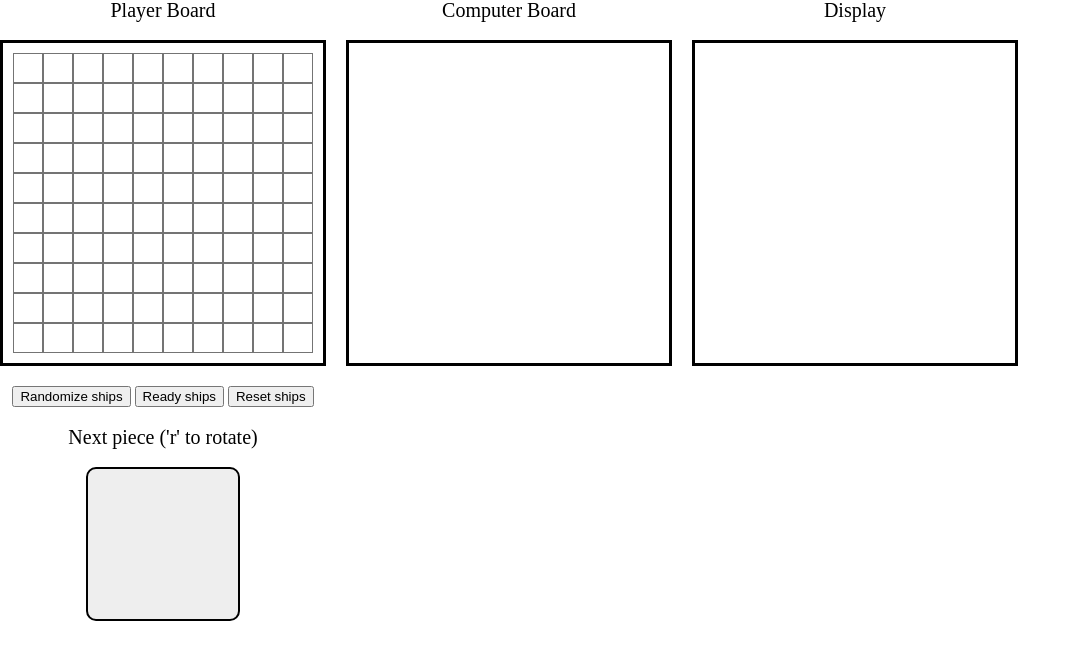
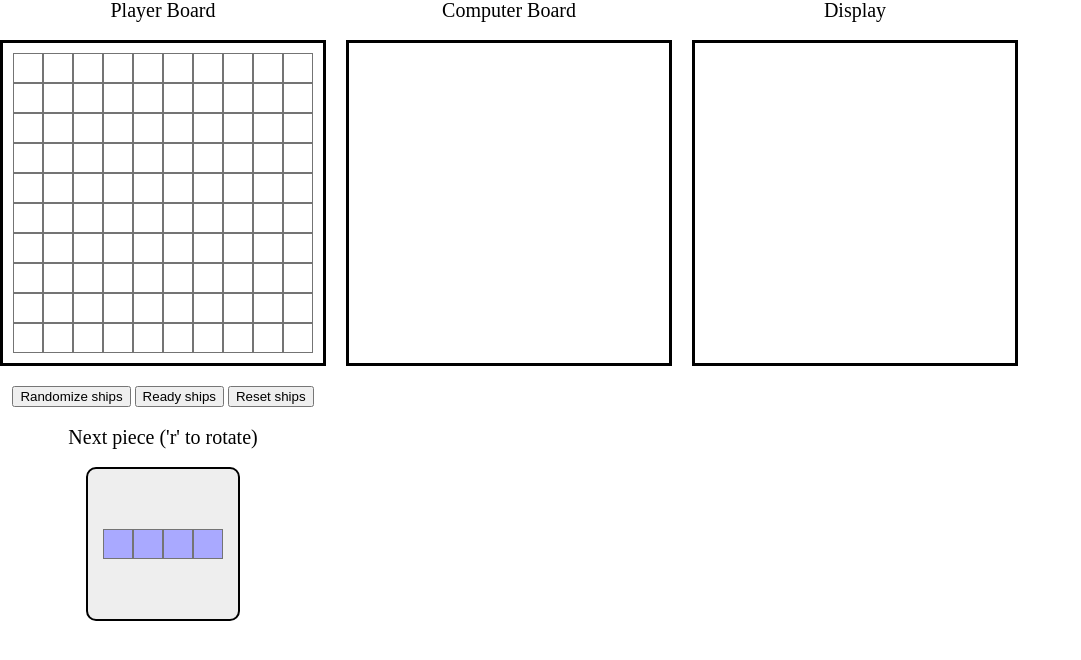
Before and after one commit to darwin-dev-diaz/odin-battleship, a website built with webpack: page src/index.html in a window 1280 px wide. Shown: the whole page, without its empty margins (0-1081 px from the left). Built offline with nearby package versions, Linux system fonts and the light colour scheme.

Commit message:
Set up HTML for draggable ship

```diff
--- a/src/index.html
+++ b/src/index.html
@@ -19,7 +19,14 @@
           <button id="reset-ships-btn">Reset ships</button>
         </div>
         <h2>Next piece ('r' to rotate)</h2>
-        <div class="next-piece-box"></div>
+        <div class="next-piece-box">
+          <div class="ship-draggable ship-draggable--size-4">
+            <div class="ship-cell-drag"></div>
+            <div class="ship-cell-drag"></div>
+            <div class="ship-cell-drag"></div>
+            <div class="ship-cell-drag"></div>
+          </div>
+        </div>
       </div>
       <div class="container-two">
         <h2>Computer Board</h2>
--- a/src/style.css
+++ b/src/style.css
@@ -118,6 +118,32 @@ html {
   border: 2px solid black;
   border-radius: 10px;
   background-color: rgb(238, 238, 238);
+  display: flex;
+  align-items: center;
+  justify-content: center;
+}
+
+.ship-draggable {
+  display: grid;
+  grid-template-rows: 30px;
+}
+
+.ship-draggable.ship-draggable--size-4 {
+  grid-template-columns: repeat(4, 30px);
+}
+.ship-draggable.ship-draggable--size-3 {
+  grid-template-columns: repeat(3, 30px);
+}
+.ship-draggable.ship-draggable--size-2 {
+  grid-template-columns: repeat(2, 30px);
+}
+.ship-draggable.ship-draggable--size-1 {
+  grid-template-columns: repeat(1, 30px);
+}
+
+.ship-cell-drag {
+  background-color: #a9a9ff;
+  border: 0.5px solid rgb(116, 116, 116);
 }
 
 .d--game-over-screen {
```
Also changed, not shown: dist/index.html, dist/main.js.
